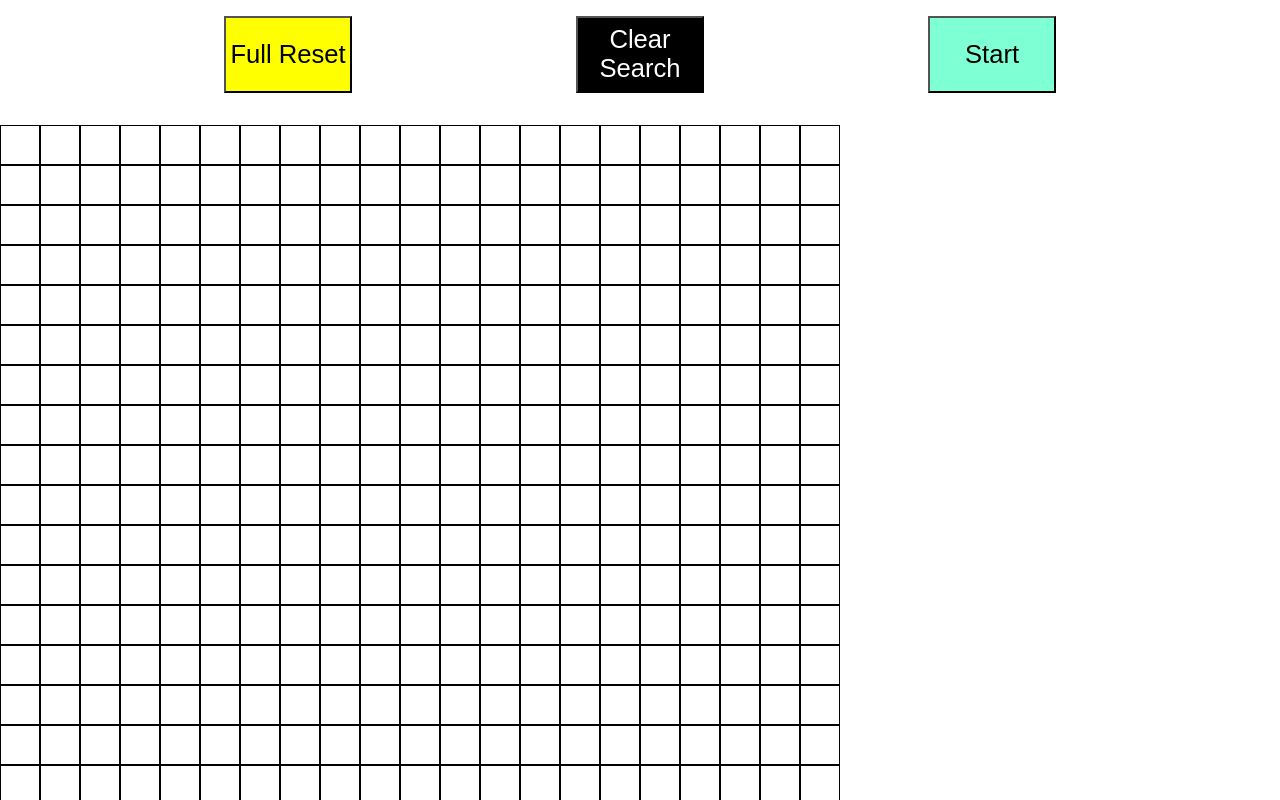
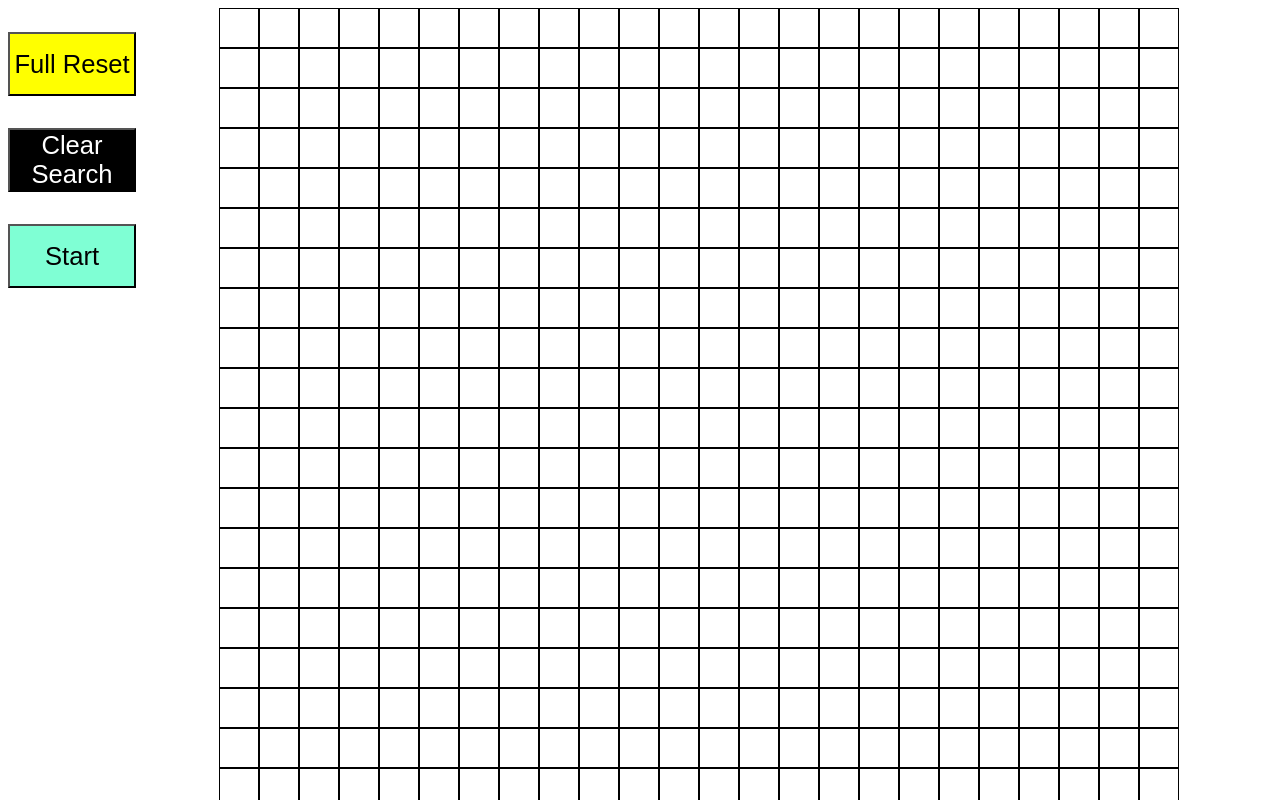
Before and after one commit to Jose-Velasco/ng-Dijkstras-shortest-path-algorithm, an Angular app: page / in a window 1280 px wide. Shown: the top 800 px of the page. Built offline with nearby package versions, Linux system fonts and the light colour scheme.

Commit message:
adjusted board to possable final size
moved main menu buttons to left hand side to give more space to the board,
centered the board so it is not right next to the buttons,
adjusted tslint to stop complaing about double or single quotes,

```diff
--- a/src/app/components/board/board.component.css
+++ b/src/app/components/board/board.component.css
@@ -1,12 +1,5 @@
 .main {
     display: flex;
     flex-wrap: wrap;
-    /* width: 117em; old value */
-    /* width: 17rem; old testing value of 18 node with 6 per row */
-    /* width: 25rem; */
-    height: auto;
-    margin-top: 2em;
-    margin-bottom: 3em;
-    /* grid-template-columns: 2.5em 2.5em 2.5em 2.5em 2.5em 2.5em 2.5em 2.5em 2.5em 2.5em;
-    grid-gap: 0px; */
+    margin-top: 0.5rem;
 }
--- a/src/app/components/board/board.component.ts
+++ b/src/app/components/board/board.component.ts
@@ -41,7 +41,7 @@ export class BoardComponent implements OnInit, OnDestroy {
   }
 
   setBoardWidthWithRespectToTotalSquares(): string {
-    return `${this.numberofSquaresPerRow}rem`
+    return `${this.numberofSquaresPerRow}rem`;
   }
 
   @HostListener("document:keypress", ["$event"])
@@ -106,7 +106,7 @@ export class BoardComponent implements OnInit, OnDestroy {
         nodeindex: -1,
         sKeyPressed: false,
         EKeyPressed: false
-      }
+      };
       this.squareStatServ.activatedEmitterSquare.next(squareResetValues);
     }
   }
--- a/src/app/components/home/home.component.css
+++ b/src/app/components/home/home.component.css
@@ -0,0 +1,9 @@
+.home-container {
+  display: flex;
+}
+
+.board-wraper {
+  display: flex;
+  width: 88%;
+  justify-content: center;
+}
--- a/src/app/components/home/home.component.html
+++ b/src/app/components/home/home.component.html
@@ -1,2 +1,6 @@
-<app-main-menu></app-main-menu>
-<app-board></app-board>
+<div class="home-container">
+  <app-main-menu></app-main-menu>
+  <div class="board-wraper">
+    <app-board></app-board>
+  </div>
+</div>
--- a/src/app/components/main-menu/main-menu.component.css
+++ b/src/app/components/main-menu/main-menu.component.css
@@ -1,27 +1,28 @@
 .main-menu-wraper {
+  height: 20rem;
   display: flex;
+  flex-direction: column;
   justify-content: space-evenly;
-    margin-top: 1em;
-    margin-bottom: 1em;
+  margin-left: 0.5rem;
 }
 
 .reset-button {
   width: 5em;
-    height: 3em;
+  height: 2.5em;
   background-color: yellow;
   font-size: 1.6em;
 }
 
 .start-button {
   width: 5em;
-    height: 3em;
+  height: 2.5em;
   background-color: aquamarine;
   font-size: 1.6em;
 }
 
 .Wall-done-button {
   width: 5em;
-    height: 3em;
+  height: 2.5em;
   background-color: black;
   font-size: 1.6em;
   color: white;
--- a/src/app/services/dijkstrasAlog.service.ts
+++ b/src/app/services/dijkstrasAlog.service.ts
@@ -21,7 +21,7 @@ export class DijkstrasAlog extends DijkstrasShortestPathAdjacencyListWithDHeap {
     // call super with the number of nodes/squares you want in the board
     // make sure the number being used in super is a perfect square >= 4
     // to avoid possable visual board bugs
-    super(441);
+    super(576);
     this._graph = this.getGraph();
     this._edgeCount = this.getedgeCount();
     this._numOfNodes = this.getnumofNodes();
--- a/src/app/services/square-status.service.ts
+++ b/src/app/services/square-status.service.ts
@@ -19,7 +19,9 @@ export class SquareStatusService {
   private _orderOfVisitedNodes: number[] = [];
   private _shortestPath: number[] = [];
   private _stopAnimation: boolean = false;
-  private _animationFramesPerMilSec: number = 150;
+  // this might need to be fixed because animation speeds
+  // up as the value goes down
+  private _animationFramesPerMilSec: number = 55;
   private _nodeIsWall: boolean[] = [];
   private _indexsOfWhichNodeIsWall: number[] = [];
 
--- a/tslint.json
+++ b/tslint.json
@@ -57,8 +57,7 @@
     "object-literal-sort-keys": false,
     "ordered-imports": false,
     "quotemark": [
-      true,
-      "single"
+      false
     ],
     "trailing-comma": false,
     "no-output-on-prefix": true,
```
Lines whose indentation alone changed are shown as unchanged.
